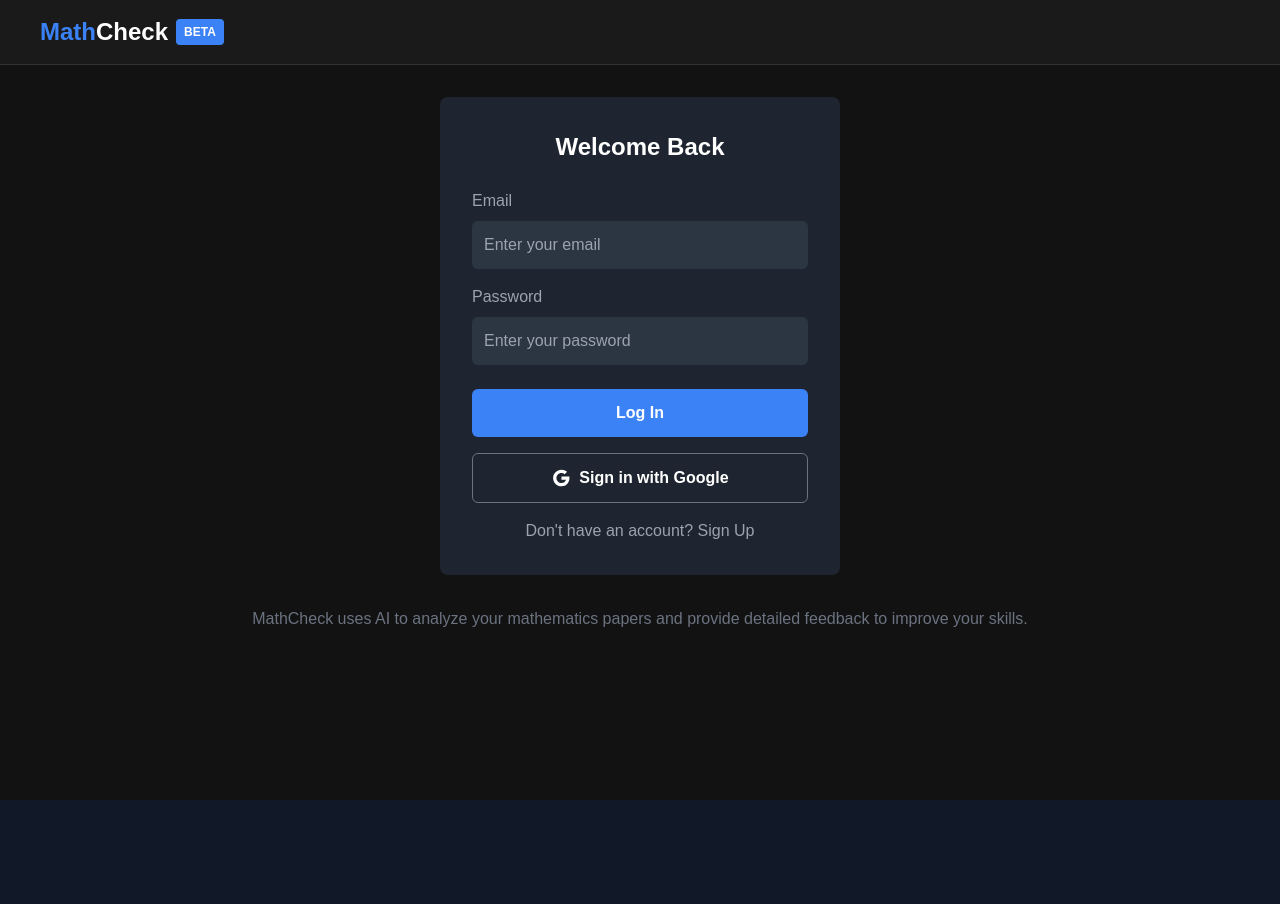
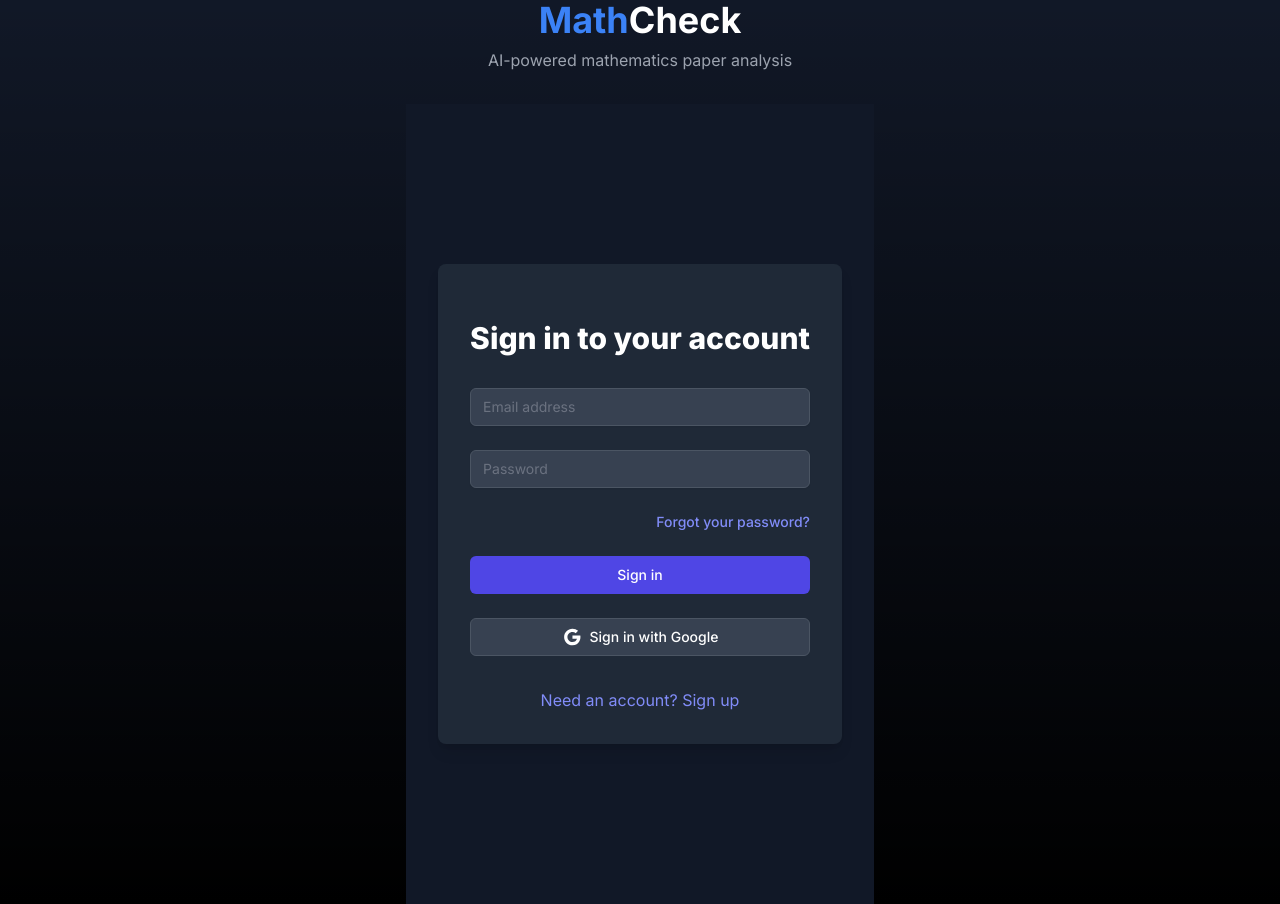
Before and after one commit to tomaszrymaszewski/PaperCheck, a Next.js app: page / in a window 1280 px wide. Before the commit the page ends 800 px from the top, so only its background shows below. Built offline with nearby package versions, Linux system fonts and the light colour scheme; no server answers.

Commit message:
Update page.js

```diff
--- a/app/page.js
+++ b/app/page.js
@@ -1,348 +1,43 @@
 "use client";
 
-import { useState, useEffect } from 'react';
+import { useEffect } from 'react';
 import { useRouter } from 'next/navigation';
-import {
-  loginWithEmailAndPassword,
-  registerWithEmailAndPassword,
-  loginWithGoogle
-} from './firebase';
+import Login from './components/Login';
 import { useAuth } from './components/AuthContext';
 
 export default function Home() {
-  const [email, setEmail] = useState('');
-  const [password, setPassword] = useState('');
-  const [name, setName] = useState('');
-  const [isLoading, setIsLoading] = useState(false);
-  const [error, setError] = useState('');
-  const [showRegister, setShowRegister] = useState(false);
+  const { user, loading } = useAuth();
   const router = useRouter();
-  const { user, loading } = useAuth();
 
-  // Check if user is already logged in
   useEffect(() => {
+    // If user is authenticated, redirect to dashboard
     if (!loading && user) {
       router.push('/dashboard');
     }
   }, [user, loading, router]);
 
-  const handleSubmit = async (e) => {
-    e.preventDefault();
-    setIsLoading(true);
-    setError('');
-
-    // Simple validation
-    if (!email || !password || (showRegister && !name)) {
-      setError("Please fill in all fields");
-      setIsLoading(false);
-      return;
-    }
-
-    try {
-      if (showRegister) {
-        // Register new user
-        const userCredential = await registerWithEmailAndPassword(email, password);
-        // We could update the user profile with the name here if needed
-        // await updateProfile(userCredential.user, { displayName: name });
-      } else {
-        // Login existing user
-        await loginWithEmailAndPassword(email, password);
-      }
-      // Successful auth will trigger the useEffect redirect
-    } catch (error) {
-      console.error("Authentication error:", error);
-      setError(error.message || 'Authentication failed');
-    } finally {
-      setIsLoading(false);
-    }
-  };
-
-  const handleGoogleLogin = async () => {
-    setIsLoading(true);
-    setError('');
-    try {
-      await loginWithGoogle();
-      // Successful auth will trigger the useEffect redirect
-    } catch (error) {
-      console.error("Google authentication error:", error);
-      setError(error.message || 'Google authentication failed');
-    } finally {
-      setIsLoading(false);
-    }
-  };
-
-  // If still loading authentication state, show loading spinner
-  if (loading) {
+  // If still loading or user is authenticated (and will be redirected), show loading
+  if (loading || user) {
     return (
-      <div style={{
-        minHeight: '100vh',
-        backgroundColor: '#121212',
-        display: 'flex',
-        justifyContent: 'center',
-        alignItems: 'center'
-      }}>
-        <div style={{
-          border: '4px solid #1a1a1a',
-          borderRadius: '50%',
-          borderTop: '4px solid #3b82f6',
-          width: '40px',
-          height: '40px',
-          animation: 'spin 1s linear infinite'
-        }}></div>
-        <style jsx>{`
-          @keyframes spin {
-            0% { transform: rotate(0deg); }
-            100% { transform: rotate(360deg); }
-          }
-        `}</style>
+      <div className="min-h-screen flex items-center justify-center bg-gray-900">
+        <div className="animate-spin rounded-full h-12 w-12 border-t-2 border-b-2 border-indigo-500"></div>
       </div>
     );
   }
 
-  // If user is authenticated, this will redirect before rendering
-  if (user) return null;
-
+  // If user is not authenticated, show login page
   return (
-    <div style={{
-      minHeight: '100vh',
-      backgroundColor: '#121212',
-      color: 'white',
-      fontFamily: 'sans-serif'
-    }}>
-      {/* Header */}
-      <header style={{
-        backgroundColor: '#1a1a1a',
-        borderBottom: '1px solid #333',
-        padding: '0 1rem'
-      }}>
-        <div style={{
-          maxWidth: '1200px',
-          margin: '0 auto',
-          display: 'flex',
-          justifyContent: 'space-between',
-          alignItems: 'center',
-          height: '4rem'
-        }}>
-          <div style={{
-            display: 'flex',
-            alignItems: 'center'
-          }}>
-            <span style={{
-              color: '#3b82f6',
-              fontSize: '1.5rem',
-              fontWeight: 'bold'
-            }}>Math</span>
-            <span style={{
-              color: 'white',
-              fontSize: '1.5rem',
-              fontWeight: 'bold'
-            }}>Check</span>
-            <span style={{
-              marginLeft: '0.5rem',
-              backgroundColor: '#3b82f6',
-              color: 'white',
-              padding: '0.25rem 0.5rem',
-              borderRadius: '0.25rem',
-              fontSize: '0.75rem',
-              fontWeight: 'bold'
-            }}>BETA</span>
-          </div>
-        </div>
-      </header>
-
-      {/* Main content */}
-      <main style={{
-        maxWidth: '1200px',
-        margin: '0 auto',
-        padding: '2rem 1rem'
-      }}>
-        {/* Login/Register form */}
-        <div style={{
-          maxWidth: '400px',
-          margin: '0 auto',
-          backgroundColor: '#1e2530',
-          padding: '2rem',
-          borderRadius: '0.5rem'
-        }}>
-          <h1 style={{
-            fontSize: '1.5rem',
-            fontWeight: 'bold',
-            marginBottom: '1.5rem',
-            textAlign: 'center'
-          }}>
-            {showRegister ? 'Create Account' : 'Welcome Back'}
+    <main>
+      <div className="flex flex-col items-center justify-center min-h-screen">
+        <div className="text-center mb-8">
+          <h1 className="text-4xl font-bold mb-2">
+            <span className="text-blue-500">Math</span>Check
           </h1>
-
-          {/* Error message */}
-          {error && (
-            <div style={{
-              backgroundColor: 'rgba(220, 38, 38, 0.2)',
-              borderColor: 'rgb(220, 38, 38)',
-              color: 'rgb(252, 165, 165)',
-              padding: '0.75rem',
-              borderRadius: '0.375rem',
-              marginBottom: '1rem'
-            }}>
-              {error}
-            </div>
-          )}
-
-          <form onSubmit={handleSubmit}>
-            {showRegister && (
-              <div style={{ marginBottom: '1rem' }}>
-                <label style={{
-                  display: 'block',
-                  marginBottom: '0.5rem',
-                  color: '#9ca3af'
-                }}>
-                  Full Name
-                </label>
-                <input
-                  type="text"
-                  value={name}
-                  onChange={(e) => setName(e.target.value)}
-                  placeholder="Enter your name"
-                  style={{
-                    width: '100%',
-                    padding: '0.75rem',
-                    backgroundColor: '#2c3542',
-                    color: 'white',
-                    border: 'none',
-                    borderRadius: '0.375rem',
-                    outline: 'none'
-                  }}
-                />
-              </div>
-            )}
-
-            <div style={{ marginBottom: '1rem' }}>
-              <label style={{
-                display: 'block',
-                marginBottom: '0.5rem',
-                color: '#9ca3af'
-              }}>
-                Email
-              </label>
-              <input
-                type="email"
-                value={email}
-                onChange={(e) => setEmail(e.target.value)}
-                placeholder="Enter your email"
-                style={{
-                  width: '100%',
-                  padding: '0.75rem',
-                  backgroundColor: '#2c3542',
-                  color: 'white',
-                  border: 'none',
-                  borderRadius: '0.375rem',
-                  outline: 'none'
-                }}
-              />
-            </div>
-
-            <div style={{ marginBottom: '1.5rem' }}>
-              <label style={{
-                display: 'block',
-                marginBottom: '0.5rem',
-                color: '#9ca3af'
-              }}>
-                Password
-              </label>
-              <input
-                type="password"
-                value={password}
-                onChange={(e) => setPassword(e.target.value)}
-                placeholder={showRegister ? "Create a password" : "Enter your password"}
-                style={{
-                  width: '100%',
-                  padding: '0.75rem',
-                  backgroundColor: '#2c3542',
-                  color: 'white',
-                  border: 'none',
-                  borderRadius: '0.375rem',
-                  outline: 'none'
-                }}
-              />
-            </div>
-
-            <button
-              type="submit"
-              disabled={isLoading}
-              style={{
-                width: '100%',
-                padding: '0.75rem',
-                backgroundColor: '#3b82f6',
-                color: 'white',
-                border: 'none',
-                borderRadius: '0.375rem',
-                fontWeight: 'bold',
-                cursor: isLoading ? 'not-allowed' : 'pointer',
-                opacity: isLoading ? 0.7 : 1
-              }}
-            >
-              {isLoading ? (
-                'Loading...'
-              ) : (
-                showRegister ? 'Sign Up' : 'Log In'
-              )}
-            </button>
-          </form>
-
-          {/* Google login button */}
-          <div style={{ marginTop: '1rem' }}>
-            <button
-              onClick={handleGoogleLogin}
-              disabled={isLoading}
-              style={{
-                width: '100%',
-                padding: '0.75rem',
-                backgroundColor: 'transparent',
-                color: 'white',
-                border: '1px solid #6b7280',
-                borderRadius: '0.375rem',
-                fontWeight: 'bold',
-                cursor: isLoading ? 'not-allowed' : 'pointer',
-                display: 'flex',
-                alignItems: 'center',
-                justifyContent: 'center'
-              }}
-            >
-              <svg style={{ marginRight: '0.5rem', width: '20px', height: '20px' }} viewBox="0 0 24 24">
-                <path
-                  fill="currentColor"
-                  d="M12.545,10.239v3.821h5.445c-0.712,2.315-2.647,3.972-5.445,3.972c-3.332,0-6.033-2.701-6.033-6.032s2.701-6.032,6.033-6.032c1.498,0,2.866,0.549,3.921,1.453l2.814-2.814C17.503,2.988,15.139,2,12.545,2C7.021,2,2.543,6.477,2.543,12s4.478,10,10.002,10c8.396,0,10.249-7.85,9.426-11.748L12.545,10.239z"
-                />
-              </svg>
-              Sign in with Google
-            </button>
-          </div>
-
-          <div style={{
-            marginTop: '1rem',
-            textAlign: 'center'
-          }}>
-            <button
-              onClick={() => setShowRegister(!showRegister)}
-              style={{
-                background: 'none',
-                border: 'none',
-                color: '#9ca3af',
-                cursor: 'pointer'
-              }}
-            >
-              {showRegister ? 'Already have an account? Log In' : "Don't have an account? Sign Up"}
-            </button>
-          </div>
+          <p className="text-gray-400">AI-powered mathematics paper analysis</p>
         </div>
 
-        <p style={{
-          textAlign: 'center',
-          color: '#6b7280',
-          marginTop: '2rem'
-        }}>
-          MathCheck uses AI to analyze your mathematics papers and provide detailed feedback to improve your skills.
-        </p>
-      </main>
-    </div>
+        <Login />
+      </div>
+    </main>
   );
 }
```
